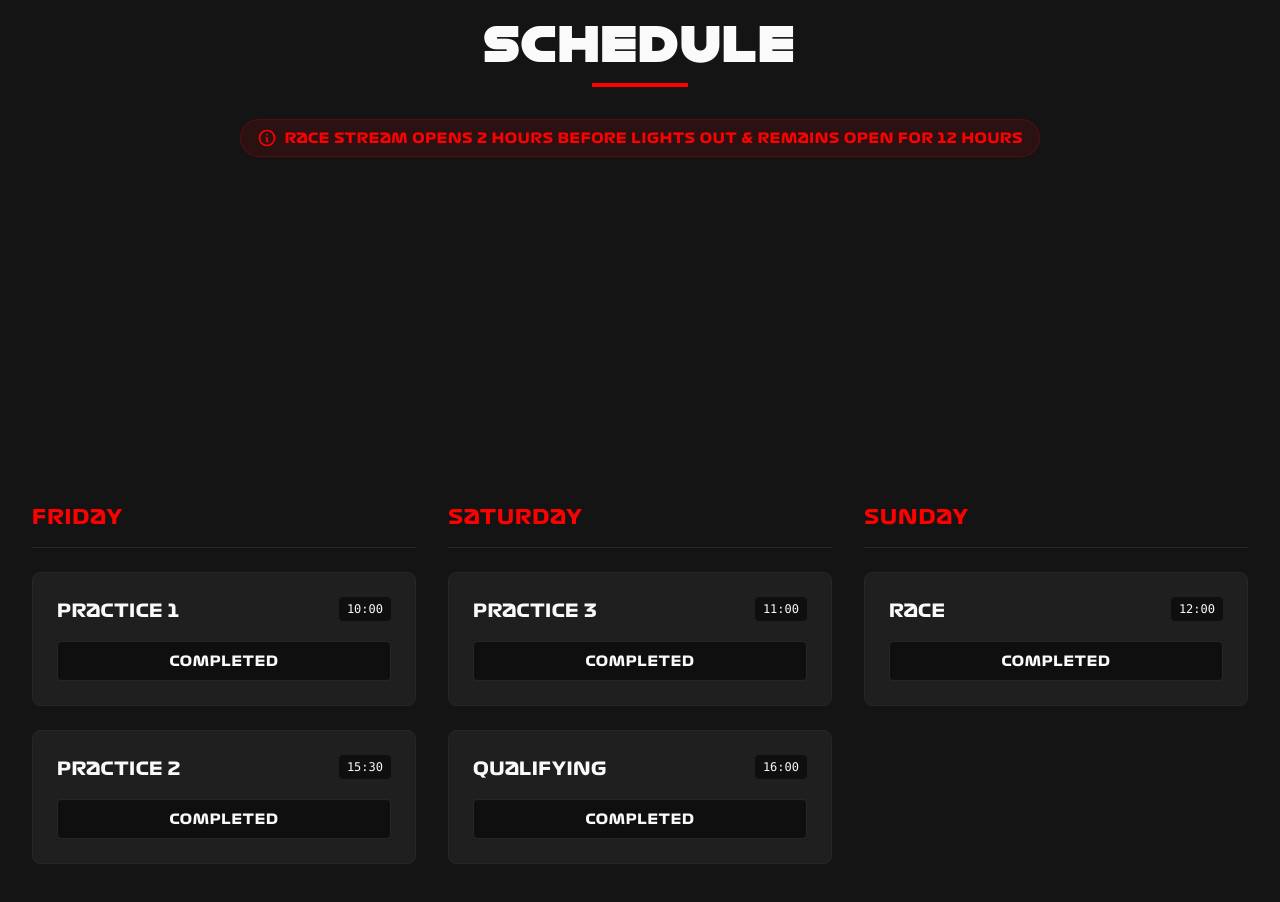
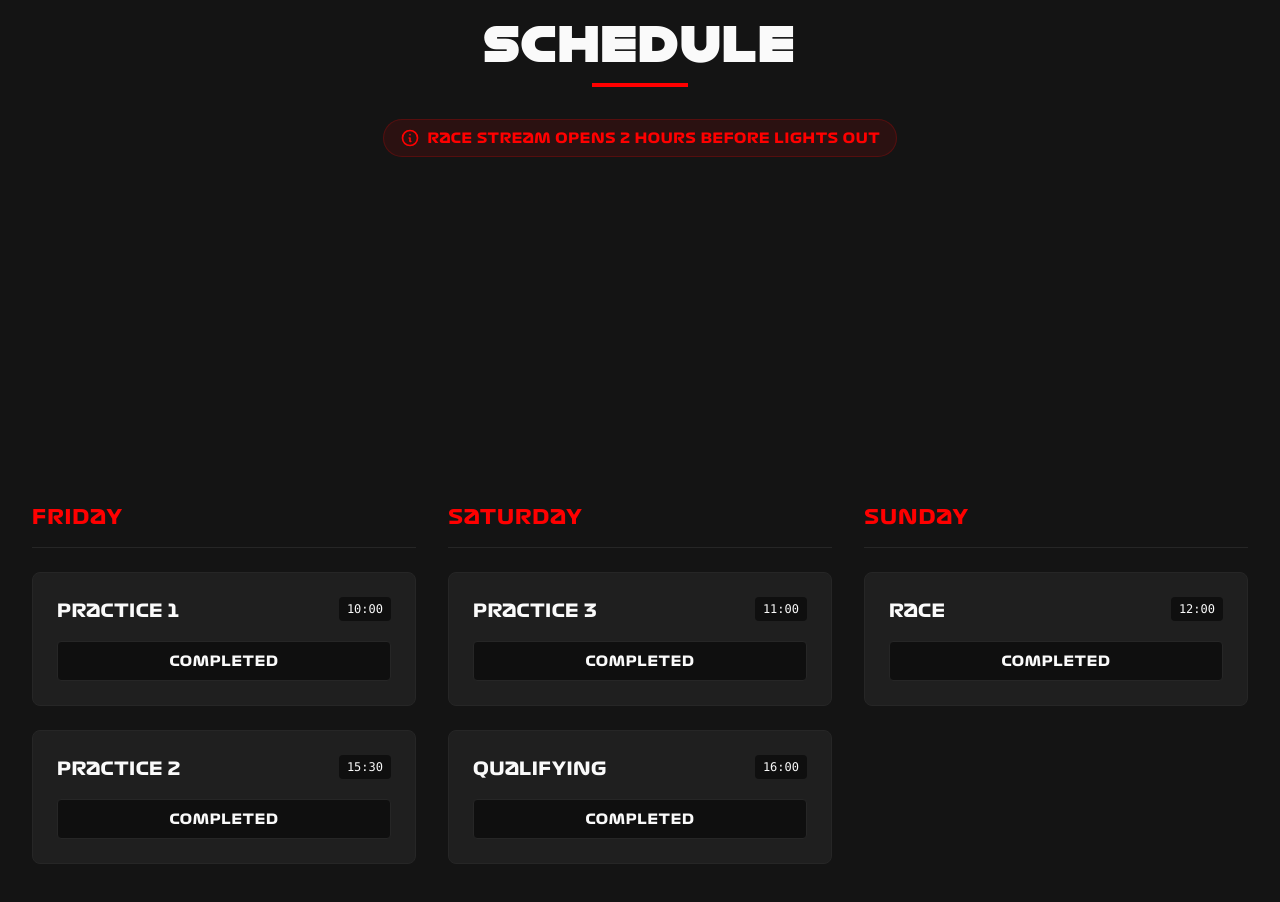
Before and after one commit to justdo-workit/slipstreams_space, a Next.js app: page /race/australia in a window 1280 px wide. Shown: the part 860-1762 px from the top of the page. Built offline with nearby package versions, Linux system fonts and the light colour scheme.

Commit message:
minor content changes

```diff
--- a/src/components/racing/RaceSchedule.tsx
+++ b/src/components/racing/RaceSchedule.tsx
@@ -134,7 +134,7 @@ export function RaceSchedule({ race }: RaceScheduleProps) {
                             <path strokeLinecap="round" strokeLinejoin="round" strokeWidth={2} d="M13 16h-1v-4h-1m1-4h.01M21 12a9 9 0 11-18 0 9 9 0 0118 0z" />
                         </svg>
                         <span className="text-sm font-bold uppercase tracking-wider">
-                            Race Stream Opens 2 Hours Before Lights Out & Remains Open for 12 Hours
+                            Race Stream Opens 2 Hours Before Lights Out
                         </span>
                     </div>
 
```
